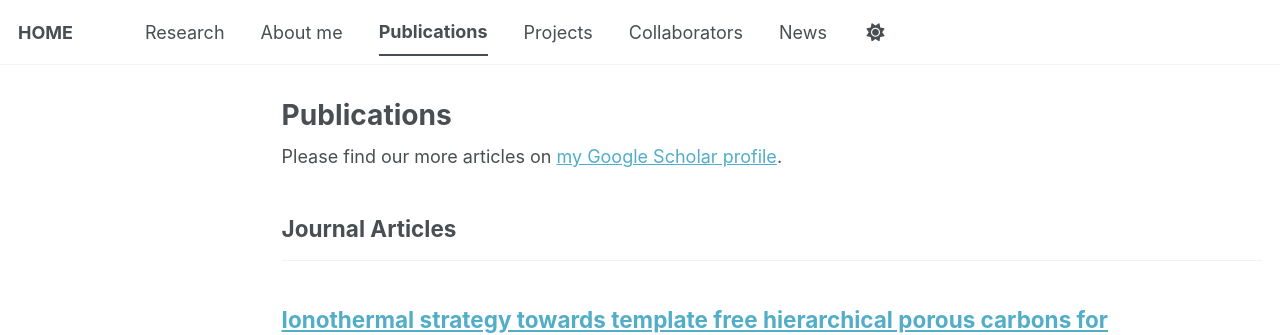
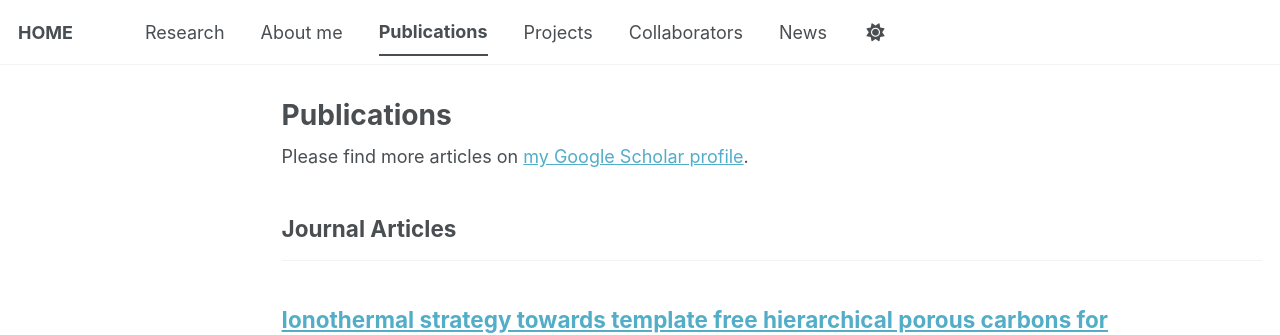
Before and after one commit to liangjiaxu-research/liangjiaxu-research.github.io, a Jekyll site: the page built from _pages/publications.html, in a window 1280 px wide and 900 px high. Shown: the top 335 px of the window. Built offline with Jekyll 4.4.1, drawn with Linux system fonts in a browser that asks for light colours; a script bundle is joined from its source files by our own code; library files that are not in the unit come from our copies.

Commit message:
Update publications.html

```diff
--- a/_pages/publications.html
+++ b/_pages/publications.html
@@ -6,7 +6,7 @@ author_profile: false
 ---
 
 {% if site.author.googlescholar %}
-  <div class="wordwrap">Please find our more articles on <a href="{{site.author.googlescholar}}">my Google Scholar profile</a>.</div>
+  <div class="wordwrap">Please find more articles on <a href="{{site.author.googlescholar}}">my Google Scholar profile</a>.</div>
 {% endif %}
 
 {% include base_path %}
```
